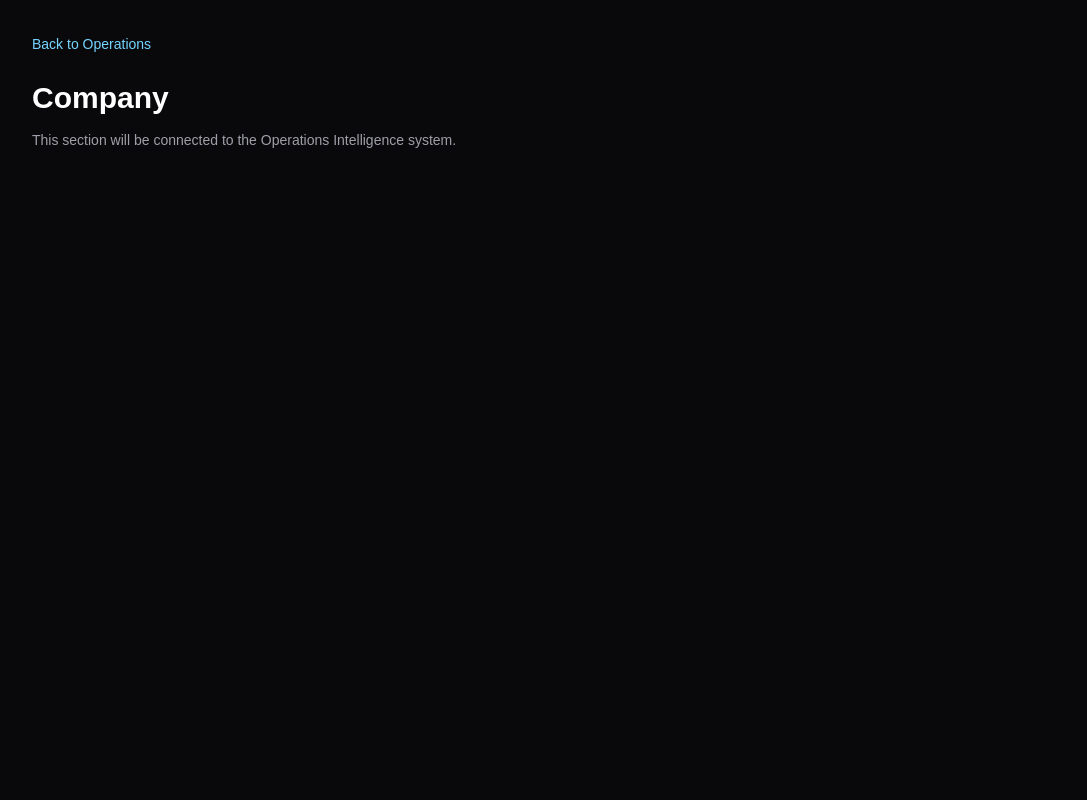
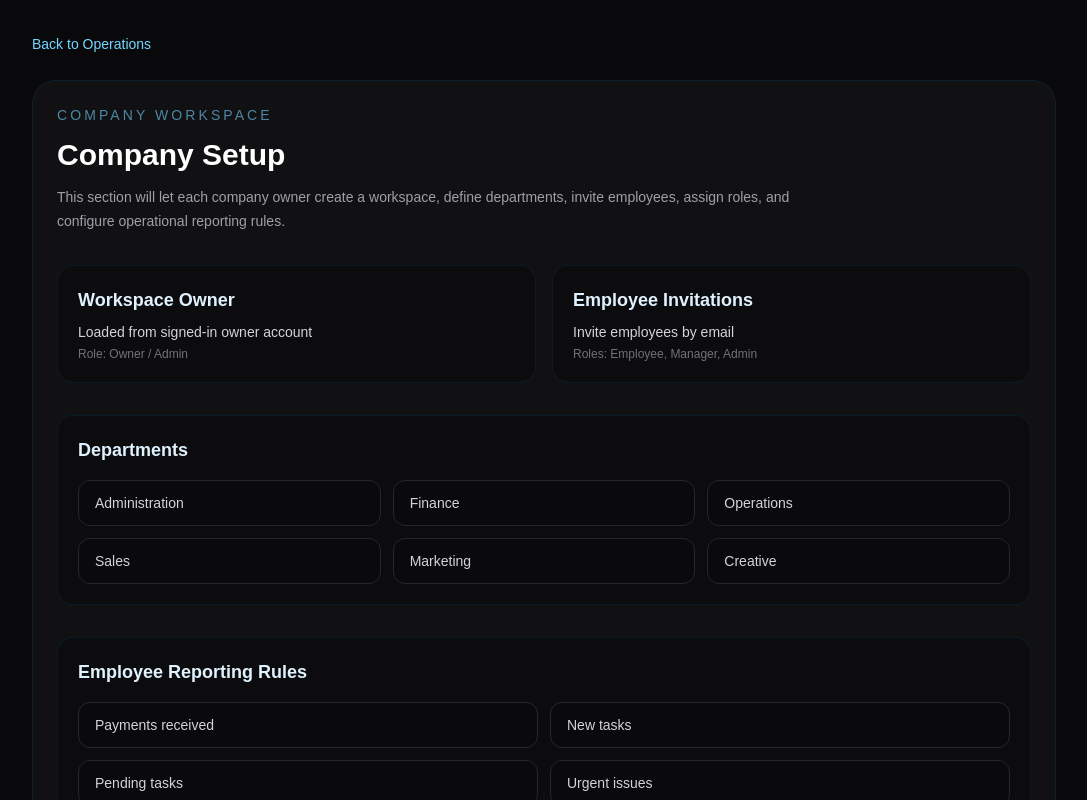
Before and after one commit to SirSebastian-ux/virtus.ai, a Next.js app: page /operations/company in a window 1280 px wide. Shown: the top 800 px of the page, without its empty margins (96-1183 px from the left). Built offline with nearby package versions, Linux system fonts and the light colour scheme.

Commit message:
Make Operations setup pages generic

```diff
--- a/app/operations/company/page.js
+++ b/app/operations/company/page.js
@@ -1,4 +1,24 @@
 export default function OperationsCompanyPage() {
+  const departments = [
+    "Administration",
+    "Finance",
+    "Operations",
+    "Sales",
+    "Marketing",
+    "Creative",
+  ];
+
+  const reportingRules = [
+    "Payments received",
+    "New tasks",
+    "Pending tasks",
+    "Urgent issues",
+    "Appointments and sessions",
+    "Workshop needs",
+    "End-of-day summary",
+    "Items needing owner or manager decision",
+  ];
+
   return (
     <main className="min-h-screen bg-zinc-950 px-6 py-8 text-zinc-100">
       <section className="mx-auto max-w-5xl">
@@ -6,13 +26,56 @@ export default function OperationsCompanyPage() {
           Back to Operations
         </a>
 
-        <h1 className="mt-6 text-3xl font-semibold text-white">
-          Company
-        </h1>
+        <div className="mt-6 rounded-3xl border border-sky-900/25 bg-zinc-900/60 p-6">
+          <p className="text-sm font-medium uppercase tracking-[0.22em] text-sky-300/60">
+            Company Workspace
+          </p>
 
-        <p className="mt-3 text-sm leading-6 text-zinc-400">
-          This section will be connected to the Operations Intelligence system.
-        </p>
+          <h1 className="mt-3 text-3xl font-semibold text-white">
+            Company Setup
+          </h1>
+
+          <p className="mt-3 max-w-3xl text-sm leading-6 text-zinc-400">
+            This section will let each company owner create a workspace, define departments,
+            invite employees, assign roles, and configure operational reporting rules.
+          </p>
+
+          <div className="mt-8 grid gap-4 md:grid-cols-2">
+            <div className="rounded-2xl border border-sky-900/25 bg-zinc-950/50 p-5">
+              <h2 className="text-lg font-semibold text-sky-100">Workspace Owner</h2>
+              <p className="mt-2 text-sm text-zinc-300">Loaded from signed-in owner account</p>
+              <p className="mt-1 text-xs text-zinc-500">Role: Owner / Admin</p>
+            </div>
+
+            <div className="rounded-2xl border border-sky-900/25 bg-zinc-950/50 p-5">
+              <h2 className="text-lg font-semibold text-sky-100">Employee Invitations</h2>
+              <p className="mt-2 text-sm text-zinc-300">Invite employees by email</p>
+              <p className="mt-1 text-xs text-zinc-500">Roles: Employee, Manager, Admin</p>
+            </div>
+          </div>
+
+          <div className="mt-8 rounded-2xl border border-sky-900/25 bg-zinc-950/50 p-5">
+            <h2 className="text-lg font-semibold text-sky-100">Departments</h2>
+            <div className="mt-4 grid gap-3 sm:grid-cols-2 lg:grid-cols-3">
+              {departments.map((department) => (
+                <div key={department} className="rounded-xl border border-zinc-800 bg-zinc-950/60 px-4 py-3 text-sm text-zinc-300">
+                  {department}
+                </div>
+              ))}
+            </div>
+          </div>
+
+          <div className="mt-8 rounded-2xl border border-sky-900/25 bg-zinc-950/50 p-5">
+            <h2 className="text-lg font-semibold text-sky-100">Employee Reporting Rules</h2>
+            <div className="mt-4 grid gap-3 md:grid-cols-2">
+              {reportingRules.map((rule) => (
+                <div key={rule} className="rounded-xl border border-zinc-800 bg-zinc-950/60 px-4 py-3 text-sm text-zinc-300">
+                  {rule}
+                </div>
+              ))}
+            </div>
+          </div>
+        </div>
       </section>
     </main>
   );
--- a/app/operations/employees/page.js
+++ b/app/operations/employees/page.js
@@ -1,4 +1,22 @@
 export default function OperationsEmployeesPage() {
+  const employeeCards = [
+    {
+      title: "Owner / Admin",
+      description: "The company owner has full access to workspace setup, reports, payments, decisions, employees, and AI summaries.",
+      access: "Full company access",
+    },
+    {
+      title: "Manager",
+      description: "Managers can monitor teams, review reports, assign tasks, and approve selected operational actions.",
+      access: "Department or team access",
+    },
+    {
+      title: "Employee",
+      description: "Employees can submit work updates, record payments, report urgent issues, and complete assigned tasks.",
+      access: "Personal reporting access",
+    },
+  ];
+
   return (
     <main className="min-h-screen bg-zinc-950 px-6 py-8 text-zinc-100">
       <section className="mx-auto max-w-5xl">
@@ -6,13 +24,30 @@ export default function OperationsEmployeesPage() {
           Back to Operations
         </a>
 
-        <h1 className="mt-6 text-3xl font-semibold text-white">
-          Employees
-        </h1>
+        <h1 className="mt-6 text-3xl font-semibold text-white">Employees</h1>
 
-        <p className="mt-3 text-sm leading-6 text-zinc-400">
-          This section will be connected to the Operations Intelligence system.
+        <p className="mt-3 max-w-3xl text-sm leading-6 text-zinc-400">
+          Invite employees, assign roles, and open individual operational profiles.
+          Actual users will be loaded from the company workspace database.
         </p>
+
+        <div className="mt-8 grid gap-4">
+          {employeeCards.map((card) => (
+            <div key={card.title} className="rounded-2xl border border-sky-900/25 bg-zinc-900/60 p-5">
+              <div className="flex flex-col gap-4 md:flex-row md:items-center md:justify-between">
+                <div>
+                  <h2 className="text-lg font-semibold text-sky-100">{card.title}</h2>
+                  <p className="mt-2 max-w-2xl text-sm leading-6 text-zinc-400">{card.description}</p>
+                </div>
+
+                <div className="text-left md:text-right">
+                  <p className="text-sm text-zinc-300">{card.access}</p>
+                  <p className="mt-1 text-xs text-sky-300/70">Role-based permissions</p>
+                </div>
+              </div>
+            </div>
+          ))}
+        </div>
       </section>
     </main>
   );
```
